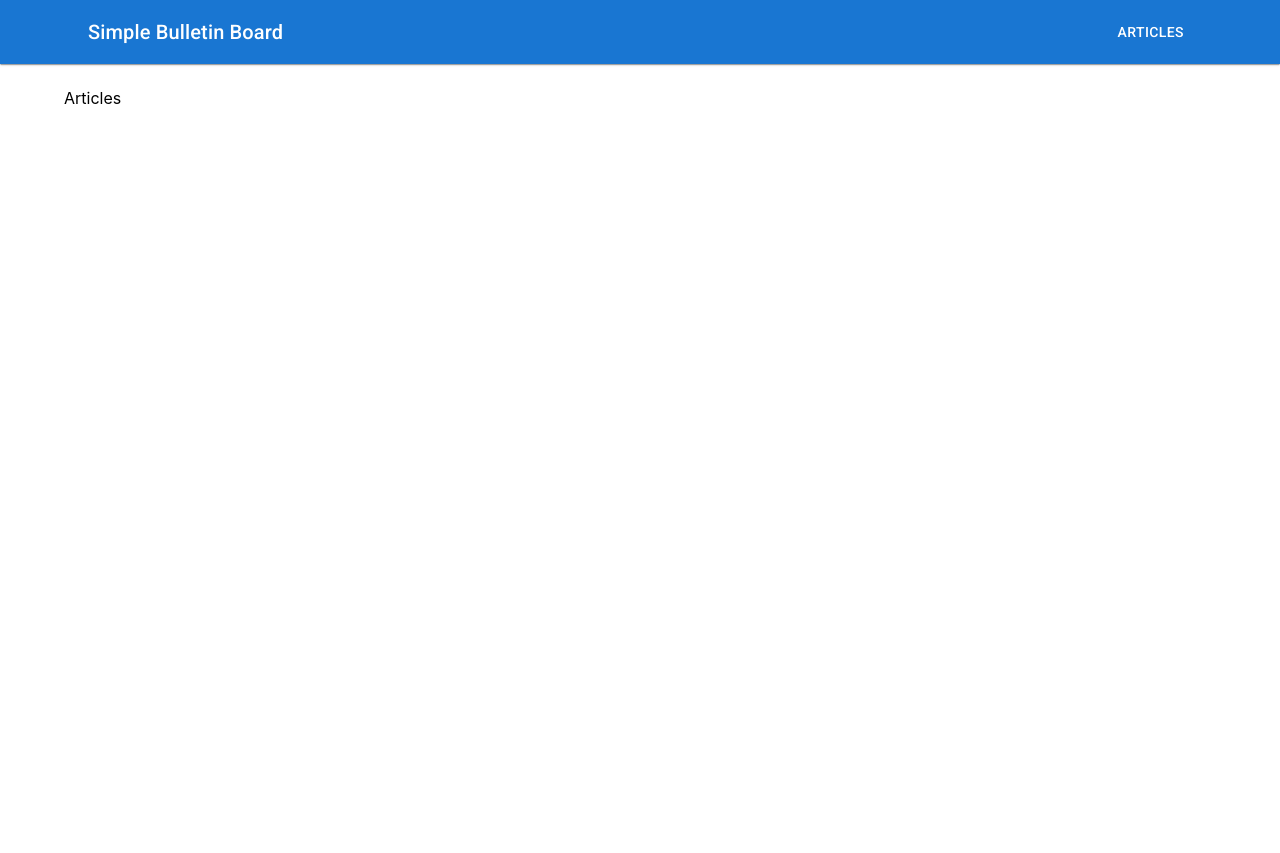
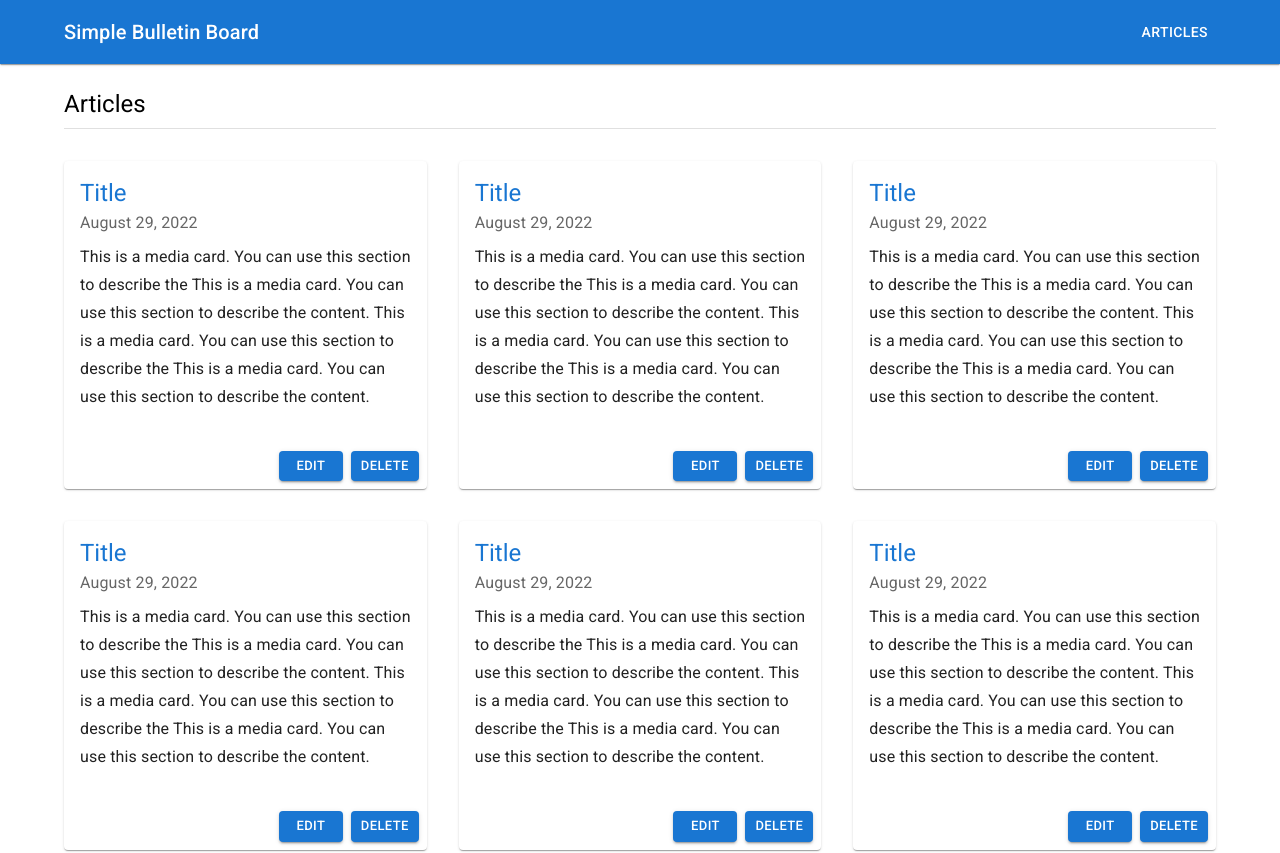
Before and after one commit to abduljalilpalala/simple-bulletin-board-app, a Next.js app in the folder frontend/: page / in a window 1280 px wide. Shown: the top 853 px of the page. Built offline with nearby package versions, Linux system fonts and the light colour scheme.

Commit message:
[FE] Create Top Screen Markup

```diff
--- /dev/null
+++ b/frontend/src/components/ArticleList/ArticleList.tsx
@@ -0,0 +1,69 @@
+import {
+  Button,
+  Card,
+  CardActions,
+  CardContent,
+  Grid,
+  Link,
+  Typography,
+} from '@mui/material'
+
+import { Article } from '../../lib/Props'
+
+type Props = {
+  articles: Article[]
+}
+
+const ArticleList = ({ articles }: Props) => {
+  return (
+    <Grid container item spacing={4} sx={{ py: 4 }}>
+      {articles.map((article, idx) => (
+        <Grid item key={idx} xs={12} sm={6} md={4}>
+          <Card
+            sx={{
+              height: '100%',
+              display: 'flex',
+              flexDirection: 'column',
+            }}
+          >
+            <CardContent sx={{ flexGrow: 1 }}>
+              <Link
+                component="button"
+                variant="h5"
+                sx={{ textDecoration: 'none' }}
+              >
+                Title
+              </Link>
+              <Typography
+                variant="subtitle1"
+                color="text.secondary"
+                gutterBottom
+              >
+                August 29, 2022
+              </Typography>
+              <Typography variant="subtitle1" paragraph>
+                This is a media card. You can use this section to describe the
+                This is a media card. You can use this section to describe the
+                content. This is a media card. You can use this section to
+                describe the This is a media card. You can use this section to
+                describe the content.
+              </Typography>
+            </CardContent>
+            <CardActions>
+              <Grid container justifyContent="flex-end" gap={1}>
+                <Button variant="contained" size="small">
+                  Edit
+                </Button>
+                <Button variant="contained" size="small">
+                  Delete
+                </Button>
+              </Grid>
+            </CardActions>
+          </Card>
+        </Grid>
+      ))}
+    </Grid>
+  )
+}
+
+export default ArticleList
--- /dev/null
+++ b/frontend/src/components/ArticleList/EmptyList.tsx
@@ -0,0 +1,22 @@
+import { Cancel } from '@mui/icons-material'
+import { Grid, Typography } from '@mui/material'
+
+const EmptyList = (): JSX.Element => {
+  return (
+    <Grid
+      item
+      container
+      direction="column"
+      justifyContent="center"
+      alignItems="center"
+      sx={{ height: '50vh', maxHeight: '800px' }}
+    >
+      <Cancel sx={{ height: 80, width: 80 }} color="error" />
+      <Typography variant="h5" component="h2">
+        Nothing to display
+      </Typography>
+    </Grid>
+  )
+}
+
+export default EmptyList
--- /dev/null
+++ b/frontend/src/components/ArticleList/Loading.tsx
@@ -0,0 +1,18 @@
+import { CircularProgress, Grid } from '@mui/material'
+
+const Loading = (): JSX.Element => {
+  return (
+    <Grid
+      item
+      justifyContent="center"
+      alignItems="center"
+      container
+      direction="column"
+      sx={{ height: '50vh', maxHeight: '800px' }}
+    >
+      <CircularProgress />
+    </Grid>
+  )
+}
+
+export default Loading
--- a/frontend/src/layouts/NavBar/index.tsx
+++ b/frontend/src/layouts/NavBar/index.tsx
@@ -17,7 +17,7 @@ const NavBar: React.FC = () => {
 
   return (
     <AppBar component="nav" position="sticky" elevation={1}>
-      <Container maxWidth="lg">
+      <Container maxWidth="lg" disableGutters>
         <Toolbar sx={{ display: 'flex', justifyContent: 'space-between' }}>
           <DrawerToggleButton handleDrawerToggle={handleDrawerToggle} />
           <AppNameNavItem />
--- a/frontend/src/lib/Props.ts
+++ b/frontend/src/lib/Props.ts
@@ -2,3 +2,5 @@ export type NavItem = {
   text: string
   path: string
 }
+
+export type Article = number
--- a/frontend/src/pages/index.tsx
+++ b/frontend/src/pages/index.tsx
@@ -1,12 +1,34 @@
-import { Container } from '@mui/material'
+import { Container, Divider, Typography } from '@mui/material'
 import { NextPage } from 'next'
+import { useState } from 'react'
 
 import Layout from '../layouts/BulletinBoardLayout'
+import EmptyList from '../components/ArticleList/EmptyList'
+import Loading from '../components/ArticleList/Loading'
+import ArticleList from '../components/ArticleList/ArticleList'
+import { Article } from '../lib/Props'
+
+const articles: Article[] = [0, 1, 2, 3, 4, 5]
 
 const Articles: NextPage = () => {
+  const [length, setLength] = useState<number>(1)
+  const [loading, setLoading] = useState<boolean>(false)
+
   return (
     <Layout metaTitle="Articles">
-      <Container maxWidth="lg">Articles</Container>
+      <Container maxWidth="lg">
+        <Typography component="h2" variant="h5">
+          Articles
+        </Typography>
+        <Divider sx={{ mt: 1 }} />
+        {loading ? (
+          <Loading />
+        ) : !length ? (
+          <EmptyList />
+        ) : (
+          <ArticleList articles={articles} />
+        )}
+      </Container>
     </Layout>
   )
 }
```
